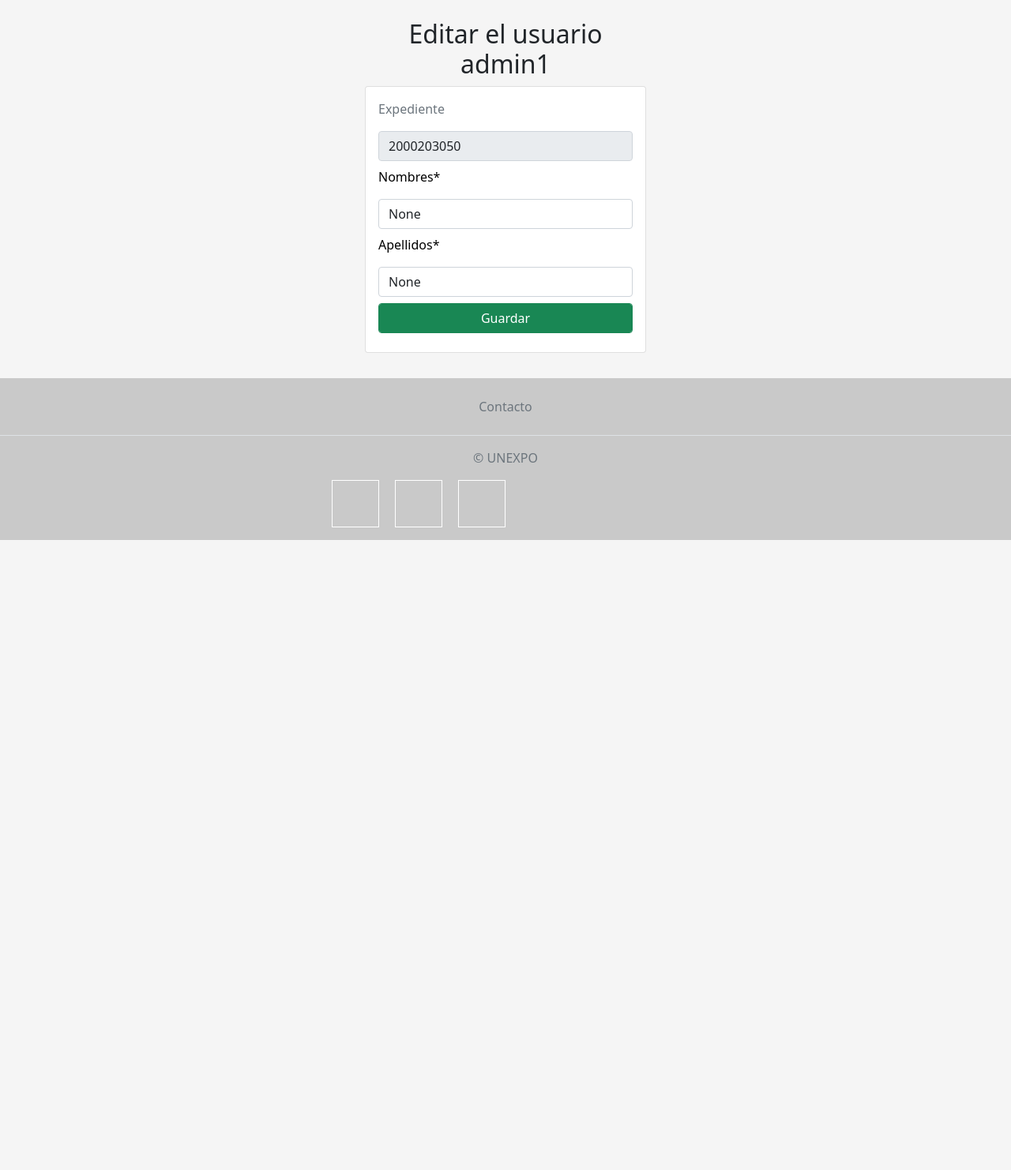
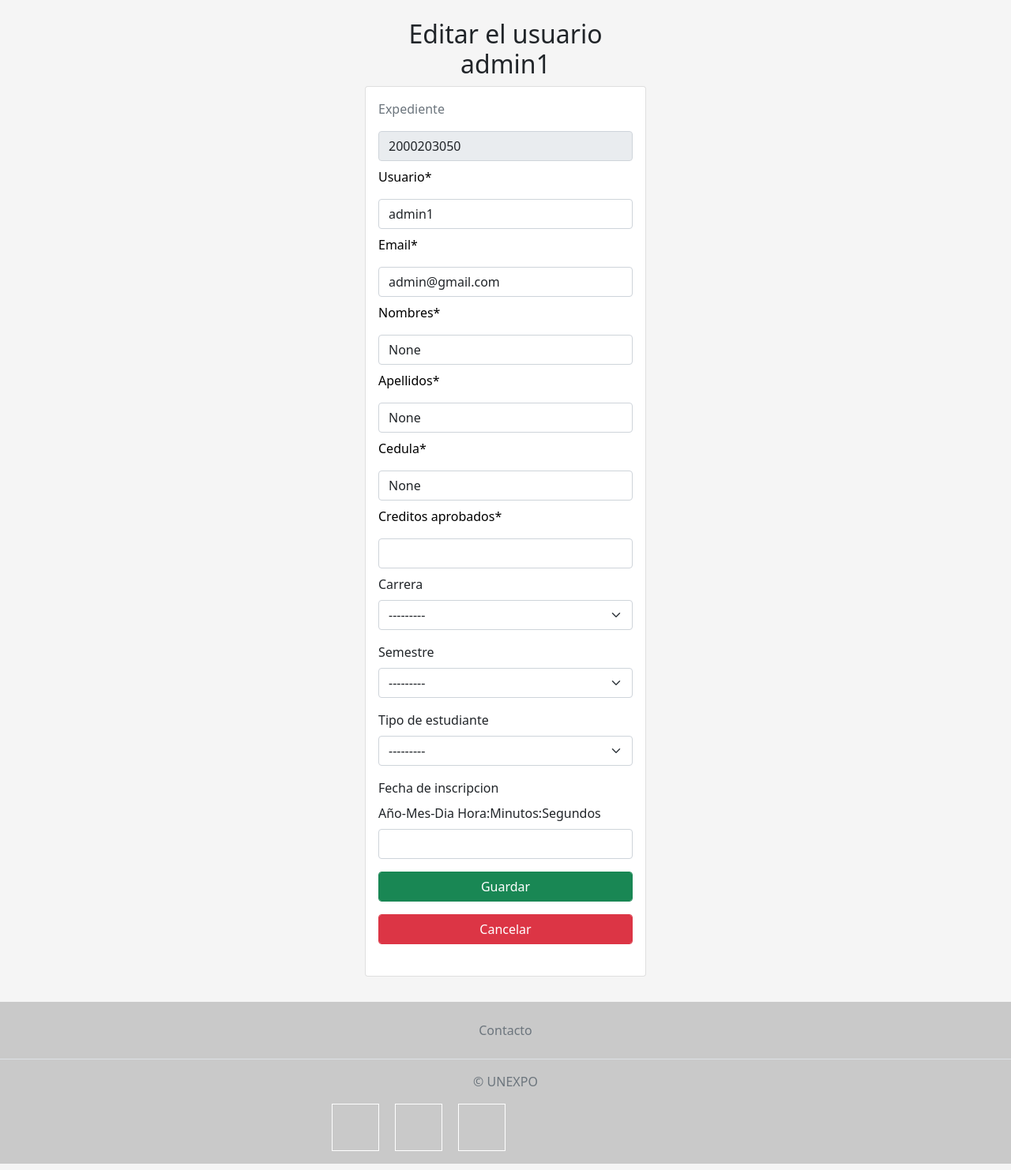
Before and after one commit to ApoliJ28/unexpo_manage, a Django app: page /listarUsuarios/edicionUsuario/2000203050 in a window 1280 px wide. Shown: the part 86-1568 px from the top of the page at 79% size. Before the commit the page ends 770 px from the top, so only its background shows below. Run offline with Django 4.2, Linux system fonts and the light colour scheme; a user stored in the database is signed in; data comes from the database, SQL or seed files in the repository; both versions use the stored data as it was after the commit.

Commit message:
Se completo correctamente para crear usuarios con todos los campos menos el de administrador los administradores se crean desde la ventana de comandos, tambien se pueden editar los usuarios y borrarlos

```diff
--- a/Academico/models.py
+++ b/Academico/models.py
@@ -57,7 +57,7 @@
     tipo_estudiante = models.CharField('Tipo de estudiante', choices=opciones_tipo_estudiante, max_length=15, blank=True, null= True)
     opciones_semestres = [(1,'Semestre 1'),(2,'Semestre 2'),(3,'Semestre 3'),
                         (4,'Semestre 4'),(5,'Semestre 5'),(6,'Semestre 6'),
-                        (7,'Semestre 79'),(8,'Semestre 8'),(9,'Semestre 9'),(10,'Semestre 10')]
+                        (7,'Semestre 7'),(8,'Semestre 8'),(9,'Semestre 9'),(10,'Semestre 10')]
     semestre = models.IntegerField(choices=opciones_semestres, blank=True, null= True)
     email = models.EmailField('Correo electronico', max_length=100, unique=True)
     nombres = models.CharField('Nombres', max_length=100, blank=True, null= True)
--- a/Academico/templates/edicion_usuario.html
+++ b/Academico/templates/edicion_usuario.html
@@ -1,6 +1,13 @@
 {% extends "./base.html" %}
 
 {% block title %}Edicion curso{% endblock %}
+
+{% block estilos %}
+    <link rel="stylesheet" href="css/style.css">
+    <link rel="preconnect" href="https://fonts.gstatic.com" crossorigin>
+    <link href="https://fonts.googleapis.com/css2?family=Poppins:ital,wght@0,100;1,300;1,600&display=swap" rel="stylesheet">
+    <link rel="stylesheet" href="css/responsive.css">
+{% endblock %}
 
 {% block body %}
 <main class="container py-4">
@@ -12,8 +19,18 @@
                     <form action="{% url 'academico:editarUsuario' %}" method="post">{% csrf_token %}
                         <div class="form-label">
                             <p class="text-muted">Expediente</p>
-                        <input type="text" id="expediente" name="expediente" value="{{user.expediente}}" class="form-control"
-                            pminlength="10" maxlength="10" required readonly>
+                            <input type="text" id="expediente" name="expediente" value="{{user.expediente}}"
+                                class="form-control" pminlength="10" maxlength="10" required readonly>
+                        </div>
+                        <div class="form-label">
+                            <p class="text-black">Usuario*</p>
+                            <input type="text" id="username" name="username" value="{{user.username}}"
+                                class="form-control" maxlength="50" required>
+                        </div>
+                        <div class="form-label">
+                            <p class="text-black">Email*</p>
+                            <input type="email" id="email" name="email" value="{{user.email}}" class="form-control"
+                                maxlength="50" required>
                         </div>
                         <div class="form-label">
                             <p class="text-black">Nombres*</p>
@@ -22,11 +39,67 @@
                         </div>
                         <div class="form-label">
                             <p class="text-black">Apellidos*</p>
-                        <input type="text" id="apellidos" name="apellidos" value="{{user.apellidos}}" class="form-control"
-                            maxlength="50" required>
+                            <input type="text" id="apellidos" name="apellidos" value="{{user.apellidos}}"
+                                class="form-control" maxlength="50" required>
+                        </div>
+                        <div class="form-label">
+                            <p class="text-black">Cedula*</p>
+                            <input type="text" id="cedula" name="cedula" value="{{user.cedula}}" class="form-control"
+                                minlength="8" maxlength="8" required>
+                        </div>
+                        <div class="form-label">
+                            <p class="text-black">Creditos aprobados*</p>
+                            <input type="Number" id="creditos_aprobados" name="creditos_aprobados"
+                                value="{{user.creditos_aprobados}}" class="form-control" required>
+                        </div>
+                        <div id="div_id_carrera" class="mb-3"> <label for="id_carrera" class="form-label">
+                                Carrera
+                            </label> <select name="carrera" class="select form-select" id="id_carrera">
+                                <option value="" selected="">---------</option>
+                                <option value="Industrial">Ingieneria Industrial</option>
+                                <option value="Mecanica">Ingieneria Mecanica</option>
+                                <option value="Sistemas">Ingieneria Sistemas</option>
+                                <option value="General">General</option>
+                            </select>
+                        </div>
+                        <div id="div_id_semestre" class="mb-3"> <label for="id_semestre" class="form-label">
+                                Semestre
+                            </label> <select name="semestre" class="select form-select" id="id_semestre">
+                                <option value="" selected="">---------</option>
+                                <option value="1">Semestre 1</option>
+                                <option value="2">Semestre 2</option>
+                                <option value="3">Semestre 3</option>
+                                <option value="4">Semestre 4</option>
+                                <option value="5">Semestre 5</option>
+                                <option value="6">Semestre 6</option>
+                                <option value="7">Semestre 7</option>
+                                <option value="8">Semestre 8</option>
+                                <option value="9">Semestre 9</option>
+                                <option value="10">Semestre 10</option>
+                            </select>
+                        </div>
+                        <div id="div_id_tipo_estudiante" class="mb-3"> <label for="id_tipo_estudiante"
+                                class="form-label">
+                                Tipo de estudiante
+                            </label> <select name="tipo_estudiante" class="select form-select" id="id_tipo_estudiante">
+                                <option value="" selected="">---------</option>
+                                <option value="C">Completo</option>
+                                <option value="P">Parcial</option>
+                            </select>
+                        </div>
+                        <div id="div_id_fecha_inscripcion" class="mb-3"> <label for="id_fecha_inscripcion"
+                                class="form-label">
+                                Fecha de inscripcion
+                            </label>
+                            <label for="id_fecha_inscripcion"
+                                class="form-label">Año-Mes-Dia Hora:Minutos:Segundos
+                            </label>
+                            <input type="text" name="fecha_inscripcion" class="datetimeinput form-control"
+                            id="id_fecha_inscripcion">
                             </div>
                         <div class="form-label">
                             <button type="submit" class="btn btn-success form-control text-white">Guardar</button>
+                            <a href="{% url 'academico:listarUsuarios' %}" class="btn btn-danger form-control my-3">Cancelar</a>
                         </div>
                     </form>
                 </div>
--- a/Academico/views.py
+++ b/Academico/views.py
@@ -1,7 +1,7 @@
 from django.shortcuts import render, redirect
 from django.urls import reverse_lazy
 from django.contrib.auth import logout
-from django.views.generic import CreateView, ListView, UpdateView, DeleteView
+from django.views.generic import CreateView, ListView
 from .forms import AsignaturaForm, FormularioUsuario
 from .models import Asignatura, Usuario
 from django.contrib import messages
@@ -101,6 +101,13 @@
                 nombres = form.cleaned_data['nombres'],
                 apellidos = form.cleaned_data['apellidos'],
                 expediente = form.cleaned_data['expediente'],
+                cedula = form.cleaned_data['cedula'],
+                creditos_aprobados = form.cleaned_data['creditos_aprobados'],
+                carrera = form.cleaned_data['carrera'],
+                semestre = form.cleaned_data['semestre'],
+                tipo_estudiante = form.cleaned_data['tipo_estudiante'],
+                imagen = form.cleaned_data['imagen'],
+                fecha_inscripcion = form.cleaned_data['fecha_inscripcion'],
             )
             nuevo_usuario.set_password(form.cleaned_data['password1'])
             nuevo_usuario.save()
@@ -122,10 +129,27 @@
     expediente = request.POST['expediente']
     nombres = request.POST['nombres']
     apellidos = request.POST['apellidos']
+    username = request.POST['username']
+    email = request.POST['email']
+    cedula = request.POST['cedula']
+    creditos_aprobados = request.POST['creditos_aprobados']
+    carrera = request.POST['carrera']
+    semestre = request.POST['semestre']
+    tipo_estudiante = request.POST['tipo_estudiante']
+    fecha_inscripcion = request.POST['fecha_inscripcion']
+
 
     user = Usuario.objects.get(expediente=expediente)
     user.nombres = nombres
     user.apellidos = apellidos
+    user.username = username
+    user.email = email
+    user.cedula = cedula
+    user.creditos_aprobados = creditos_aprobados
+    user.carrera = carrera
+    user.semestre = semestre
+    user.tipo_estudiante = tipo_estudiante
+    user.fecha_inscripcion = fecha_inscripcion
     user.save()
 
     return redirect("academico:listarUsuarios")
```
Also changed, not shown: Academico/forms.py (+9 -33 lines), Academico/templates/crear_usuario.html (+10 -1 lines), DB_UNEXPO.sqlite3. Lines whose indentation alone changed are shown as unchanged.
